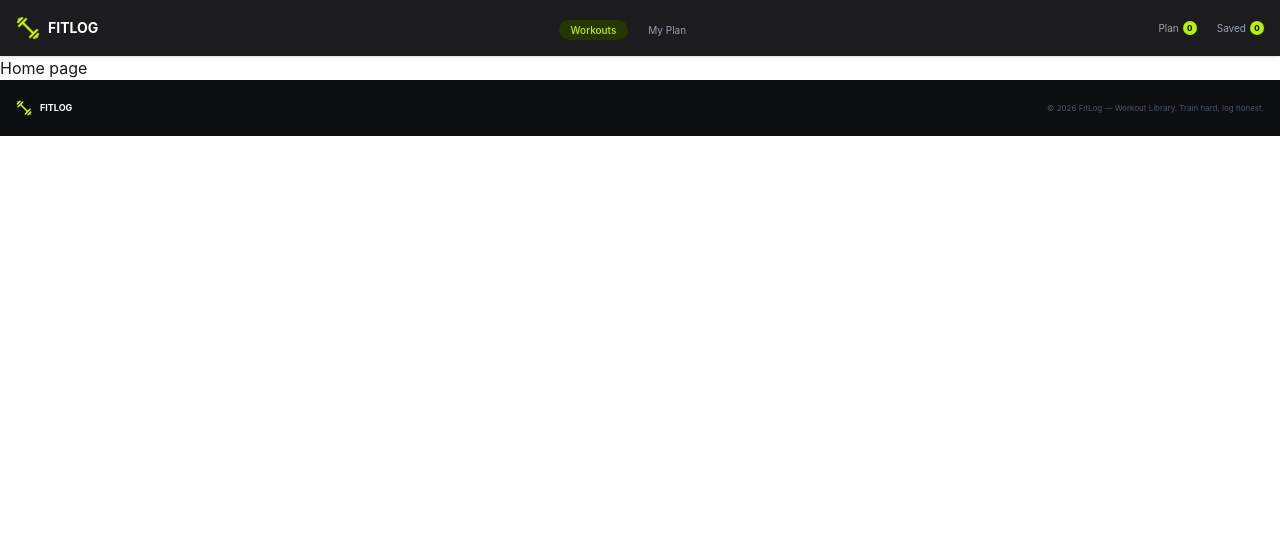
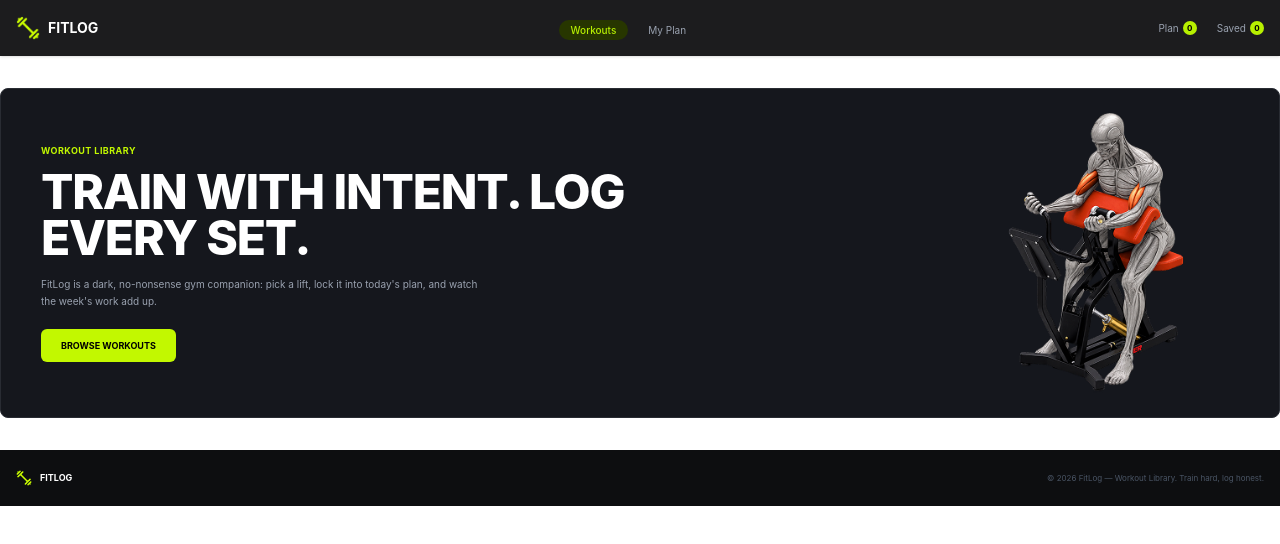
Before and after one commit to abirhosen30/Dev-fit-node-js-assignment, a Next.js app: page / in a window 1280 px wide. Shown: the top 544 px of the page. Built offline with nearby package versions, Linux system fonts and the light colour scheme.

Commit message:
adding banner

```diff
--- a/src/app/page.tsx
+++ b/src/app/page.tsx
@@ -1,9 +1,10 @@
+import Banner from '@/components/homepage/Banner';
 import React from 'react';
 
 const page = () => {
   return (
     <div>
-      <h2>Home page</h2>
+      <Banner />
     </div>
   );
 };
--- /dev/null
+++ b/src/components/homepage/Banner.tsx
@@ -0,0 +1,48 @@
+import Image from "next/image";
+import React from "react";
+import bannerImage from "@/assets/banner.png";
+
+const Banner = () => {
+  return (
+    <section className="container mx-auto my-6 px-4 sm:my-8 sm:px-6 lg:px-0">
+      <div className="flex flex-col items-center overflow-hidden rounded-lg border border-[#292c33] bg-[#15171D] px-5 py-6 text-center text-white sm:px-8 sm:py-8 md:flex-row md:items-center md:justify-between md:px-8 md:py-8 md:text-left lg:px-10 lg:py-6">
+        {/* LEFT CONTENT */}
+        <div className="flex w-full flex-col items-center md:w-[55%] md:items-start lg:w-[58%]">
+          {/* Small Title */}
+          <p className="mb-3 text-[8px] font-bold uppercase tracking-wider text-[#C2F800] sm:text-[9px]">
+            WORKOUT LIBRARY
+          </p>
+
+          {/* Heading */}
+          <h2 className="text-3xl font-extrabold uppercase leading-[0.95] tracking-tight sm:text-4xl md:text-4xl lg:text-5xl">
+            TRAIN WITH INTENT. LOG <br /> EVERY SET.
+          </h2>
+
+          {/* Description */}
+          <p className="mt-4 max-w-md text-[10px] leading-relaxed text-gray-400 sm:text-xs md:text-[10px]">
+            FitLog is a dark, no-nonsense gym companion: pick a lift,
+            lock it into today's plan, and watch the week's work
+            add up.
+          </p>
+
+          {/* Button */}
+          <button className=" mt-5 rounded-md bg-[#C2F800] px-4 py-2 text-[9px] font-bold uppercase text-black transition duration-300 hover:bg-[#a8d800] sm:px-5 sm:py-2.5">
+            BROWSE WORKOUTS
+          </button>
+        </div>
+
+        {/* RIGHT IMAGE */}
+        <div className="mt-6 flex w-full items-center justify-center sm:mt-8 md:mt-0 md:w-[45%] md:justify-end lg:w-[42%]">
+          <Image
+            src={bannerImage}
+            alt="Person working out"
+            priority
+            className="h-auto w-[180px] object-contain sm:w-[220px] md:w-[230px] lg:w-[280px] "
+          />
+        </div>
+      </div>
+    </section>
+  );
+};
+
+export default Banner;
--- a/src/components/shared/NavBar.tsx
+++ b/src/components/shared/NavBar.tsx
@@ -33,7 +33,7 @@ const NavBar = () => {
             {/* Workouts */}
             <li>
               <Link
-                href="/workouts"
+                href="/"
                 className="
                   rounded-full
                   bg-[#273600]
@@ -153,7 +153,7 @@ const NavBar = () => {
             "
           >
             <li>
-              <Link href="/workouts" className="text-[#b7f000]">
+              <Link href="/" className="text-[#b7f000]">
                 Workouts
               </Link>
             </li>
```
